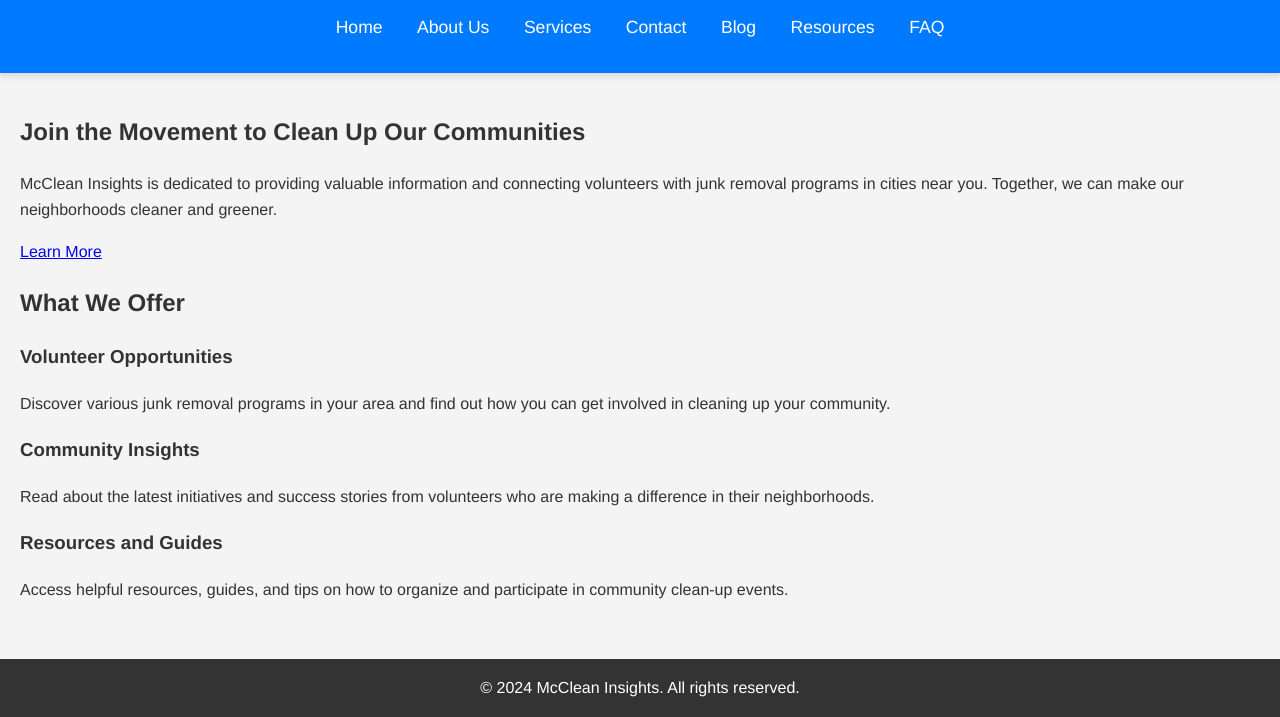
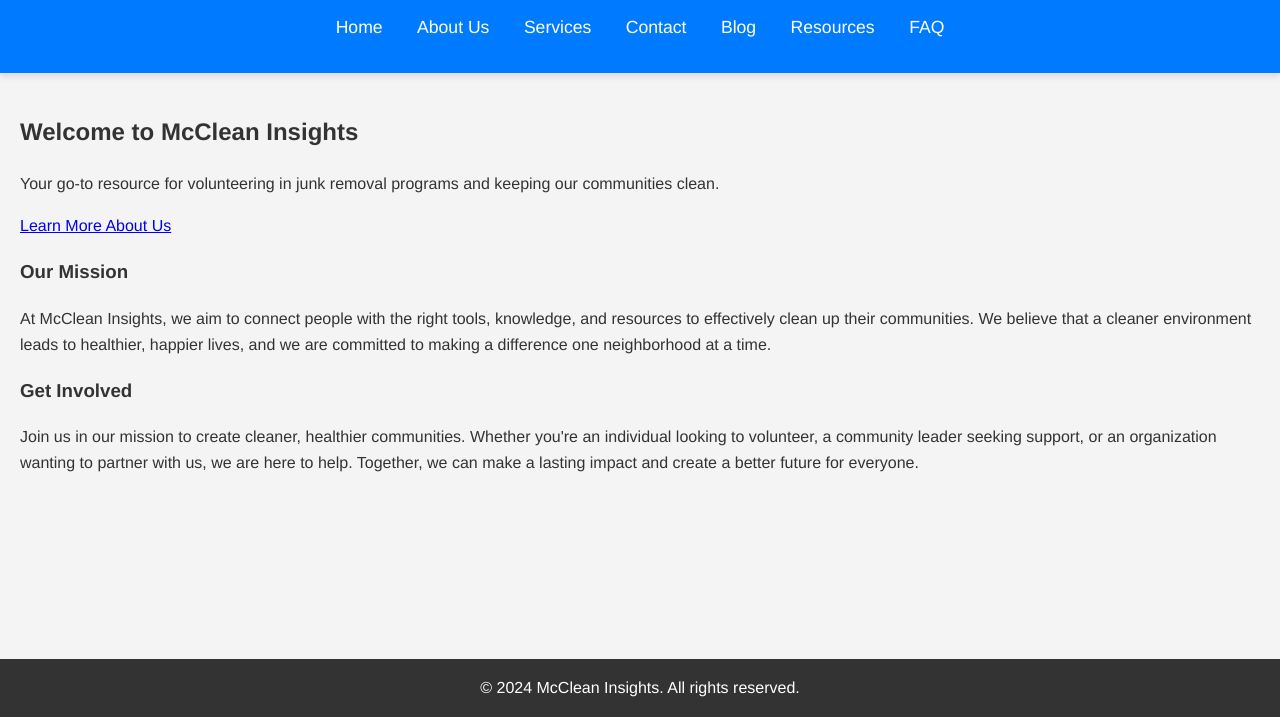
Before and after one commit to iammcgee/mcclean_insights_site, a plain HTML site: page index.html in a window 1280 px wide. Shown: the part 83-800 px from the top of the page. Drawn offline with Linux system fonts and the light colour scheme.

Commit message:
Update index.html

```diff
--- a/index.html
+++ b/index.html
@@ -23,24 +23,15 @@
     </header>
     <main>
         <section class="hero">
-            <h2>Join the Movement to Clean Up Our Communities</h2>
-            <p>McClean Insights is dedicated to providing valuable information and connecting volunteers with junk removal programs in cities near you. Together, we can make our neighborhoods cleaner and greener.</p>
-            <a href="about.html" class="cta-button">Learn More</a>
+            <h2>Welcome to McClean Insights</h2>
+            <p>Your go-to resource for volunteering in junk removal programs and keeping our communities clean.</p>
+            <a href="about.html" class="btn">Learn More About Us</a>
         </section>
-        <section class="highlights">
-            <h2>What We Offer</h2>
-            <div class="highlight">
-                <h3>Volunteer Opportunities</h3>
-                <p>Discover various junk removal programs in your area and find out how you can get involved in cleaning up your community.</p>
-            </div>
-            <div class="highlight">
-                <h3>Community Insights</h3>
-                <p>Read about the latest initiatives and success stories from volunteers who are making a difference in their neighborhoods.</p>
-            </div>
-            <div class="highlight">
-                <h3>Resources and Guides</h3>
-                <p>Access helpful resources, guides, and tips on how to organize and participate in community clean-up events.</p>
-            </div>
+        <section class="content">
+            <h3>Our Mission</h3>
+            <p>At McClean Insights, we aim to connect people with the right tools, knowledge, and resources to effectively clean up their communities. We believe that a cleaner environment leads to healthier, happier lives, and we are committed to making a difference one neighborhood at a time.</p>
+            <h3>Get Involved</h3>
+            <p>Join us in our mission to create cleaner, healthier communities. Whether you're an individual looking to volunteer, a community leader seeking support, or an organization wanting to partner with us, we are here to help. Together, we can make a lasting impact and create a better future for everyone.</p>
         </section>
     </main>
     <footer>
```
